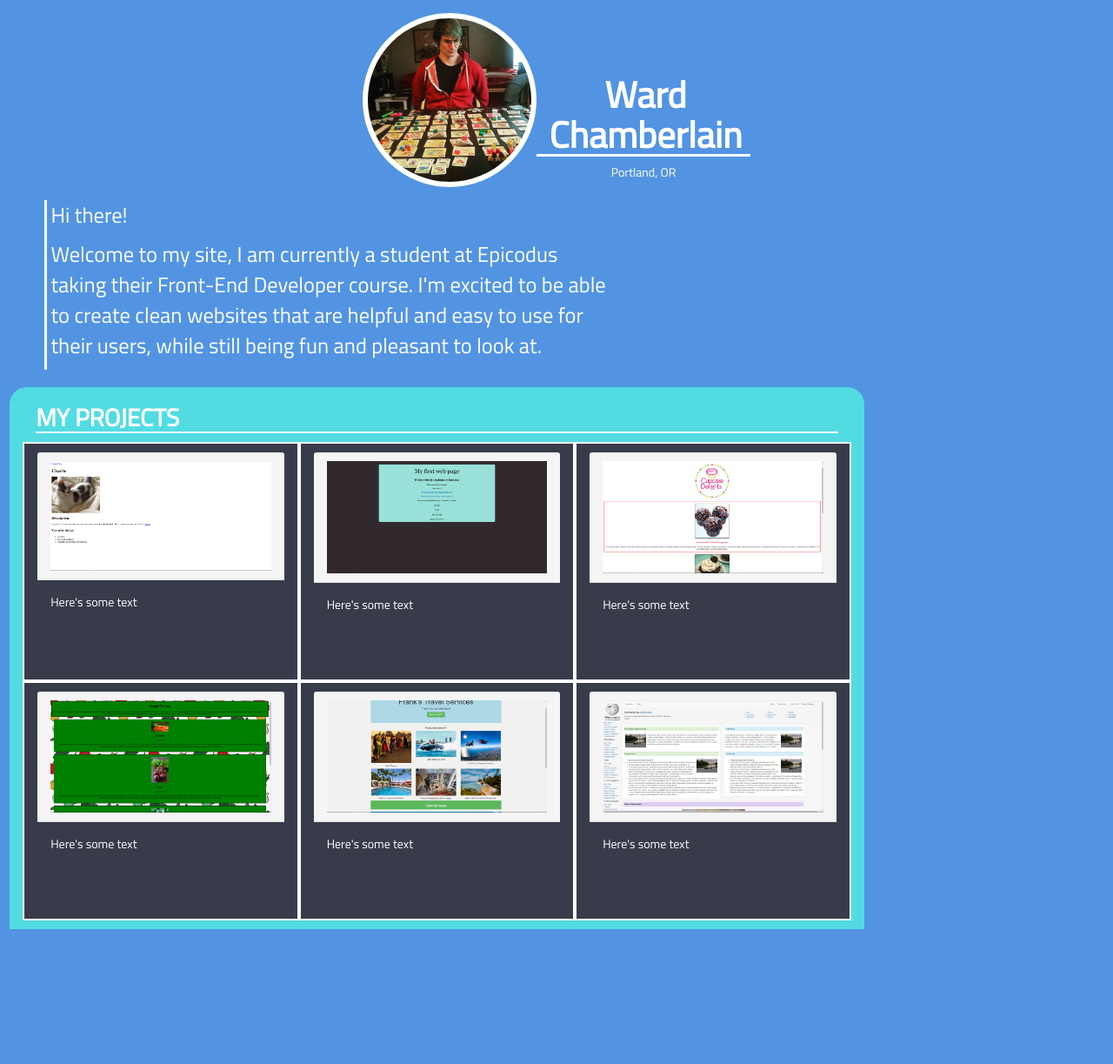
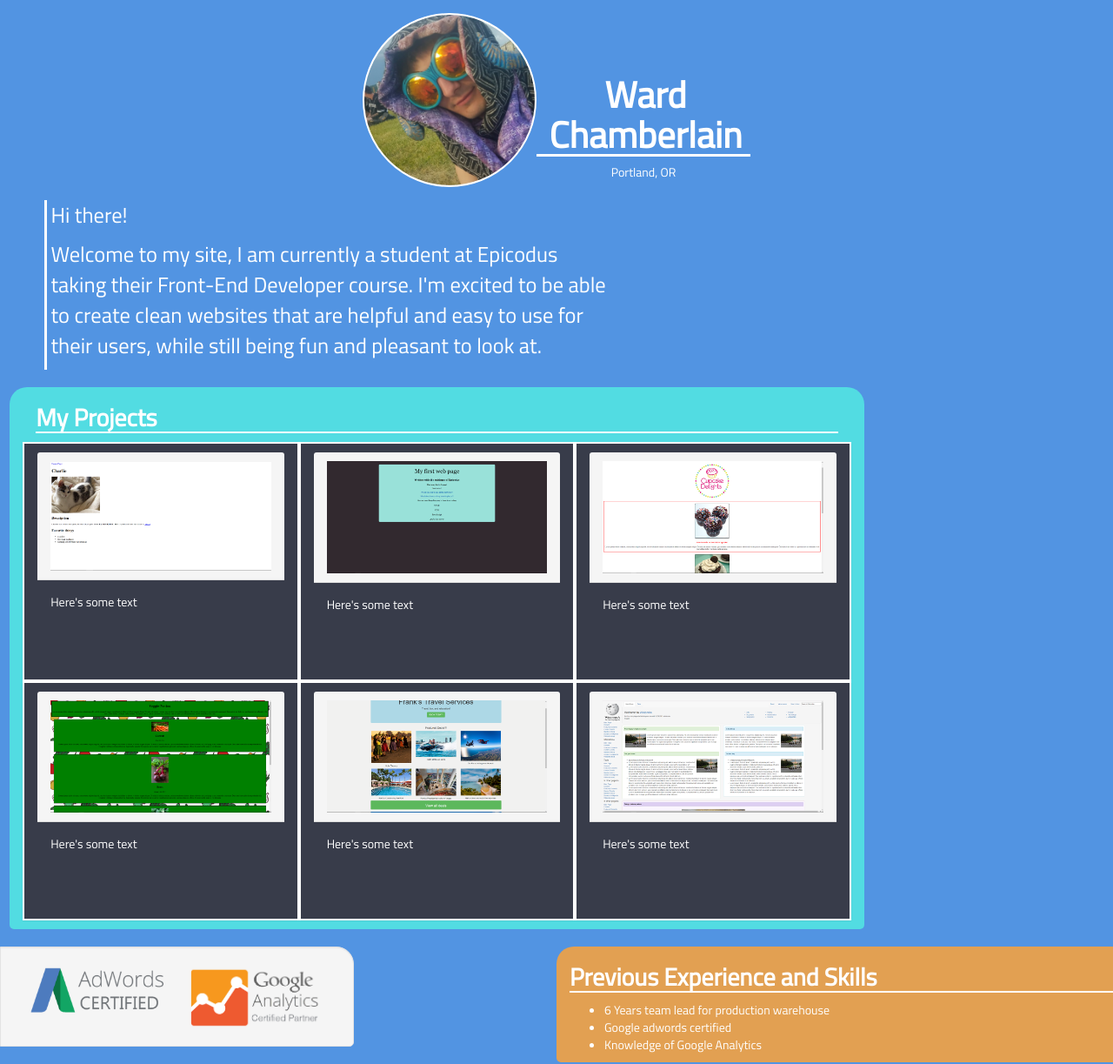
Before and after one commit to wchamberlain89/Portfolio, a plain HTML site: page index.html in a window 1280 px wide. Shown: the top 1223 px of the page at 87% size. Before the commit the page ends 1068 px from the top, so only its background shows below. Drawn offline with nearby package versions, Linux system fonts and the light colour scheme.

Commit message:
it will have styled experience section

```diff
--- a/css/styles.css
+++ b/css/styles.css
@@ -22,10 +22,14 @@ h4 {
 	font-style: italic;
 }
 
-[src="imgs/me.jpg"] {
+.header-image {
 	width: 200px;
+	height: 200px;
+	border-radius: 50%;
 	float: left;
 	border: 2px solid white;
+	background-image: url("../imgs/me2.jpg");
+	background-size: contain;
 }
 
 .header-container {
@@ -55,7 +59,7 @@ h4 {
 	background-color: #52dce2;
 	padding: 0px 30px 10px 30px;
 	margin-top: 20px;
-	border-radius: 20px 20px 0 0;
+	border-radius: 20px 20px 5px 5px;
 }
 
 .projects-container img {
@@ -73,3 +77,25 @@ h4 {
 .panel-heading {
 	margin-top: 10px;
 }
+
+.experience-container {
+    float: right;
+    background-color: #e2a052;
+    border-radius: 20px 0px 0px 5px;
+}
+
+.certified img {
+	width: 100%;
+}
+
+.well {
+	border-radius: 0 20px 5px 0;
+}
+
+.experience-row {
+	margin-top: 20px;
+}
+
+.clearfix {
+  overflow: auto;
+}
--- a/index.html
+++ b/index.html
@@ -12,7 +12,7 @@
 
 		<div class="header-container">
 			<div class="banner-container">
-				<img src="imgs/me.jpg" class="img-circle img-thumbnail">
+				<div class="header-image"></div>
 				<h1>Ward<br>Chamberlain</h1>
 				<h5>Portland, OR</h5>
 			</div>
@@ -29,7 +29,7 @@
 		<div class='row'>
 			<div class='projects-container col-md-9'>
 
-				<h3>MY PROJECTS</h3>
+				<h3>My Projects</h3>
 
 				<div class='row'>
 
@@ -58,7 +58,6 @@
 							</p>
 						</div>
 					</div>
-
 
 					<div class='col-md-4 panel panel-default'>
 						<div class='panel-heading'>
@@ -118,8 +117,31 @@
 
 				</div>
 
-
+			</div>
 		</div>
 
-</body>
-</html>
+		<div class='row experience-row'>
+
+			<div class='certified col-md-4'>
+				<div class='well clearfix'>
+					<div class='col-md-6'>
+						<img src="imgs/adwords.png">
+					</div>
+					<div class='col-md-6'>
+						<img src="imgs/Analytics.png">
+					</div>
+				</div>
+			</div>
+
+			<div class='experience-container col-md-6'>
+				<h3>Previous Experience and Skills</h3>
+				<ul>
+					<li>6 Years team lead for production warehouse</li>
+					<li>Google adwords certified</li>
+					<li>Knowledge of Google Analytics</li>
+				</ul>
+			</div>
+		</div>
+
+	</body>
+	</html>
```
Also changed, not shown: imgs/adwords.png (added), imgs/analytics.png (added), imgs/me2.jpg (added).
